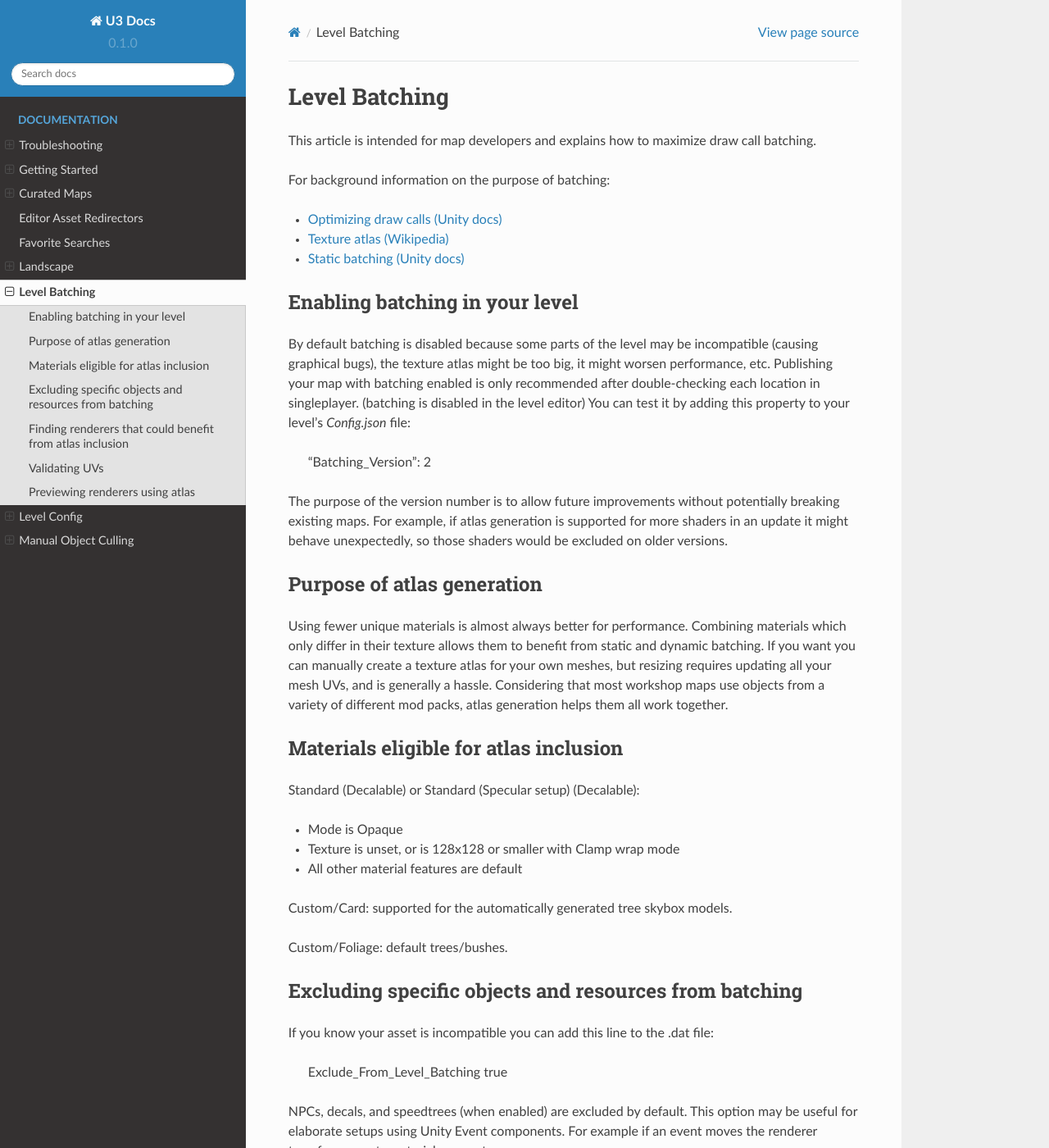
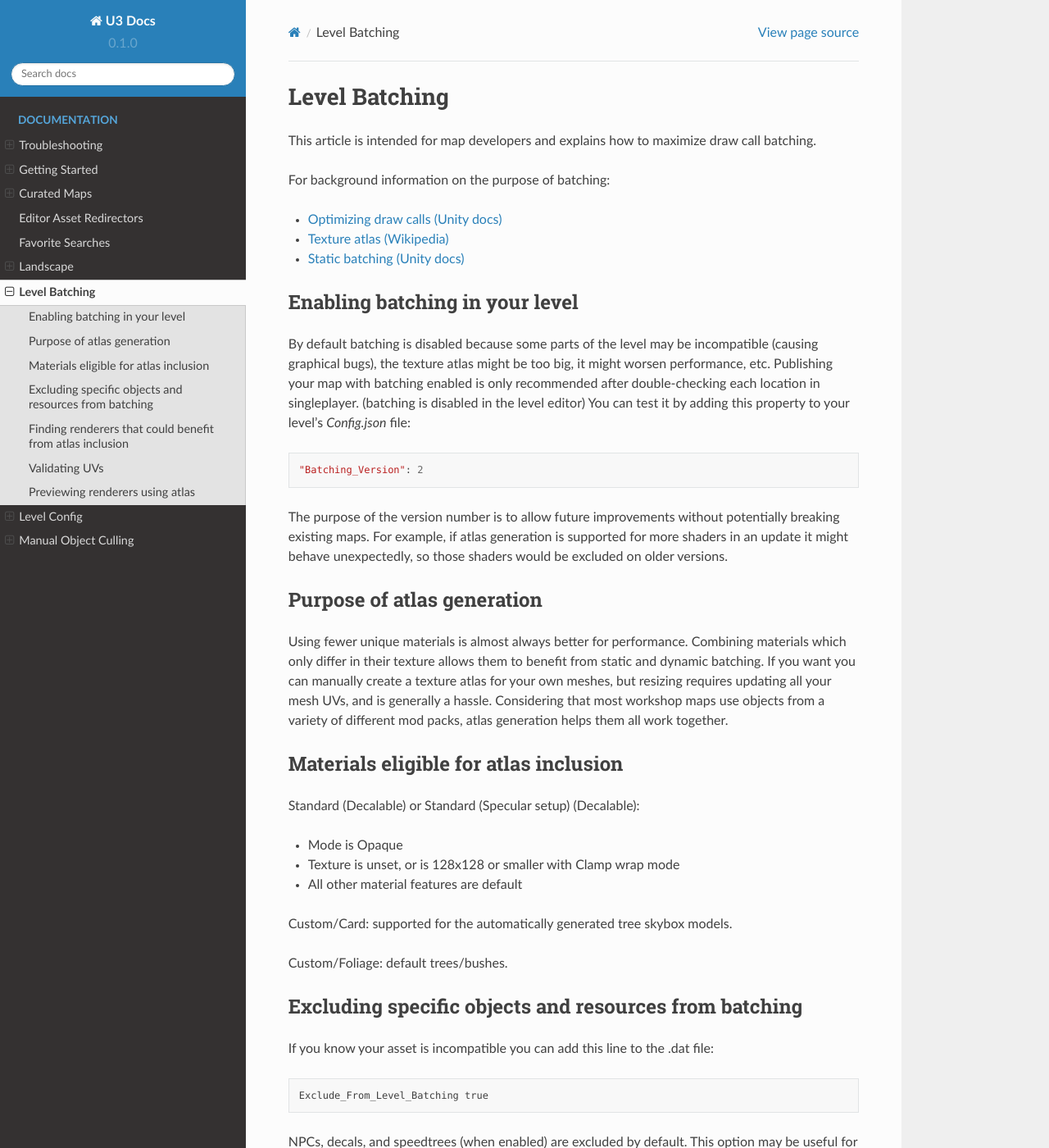
Before and after one commit to MoltonMontro/TestDocs, a Sphinx documentation site: the page built from docs/source/LevelBatching.rst, in a window 1280 px wide and 1400 px high. Shown: the whole window at 82% size. Built offline with Sphinx 7.4.7 and the Read the Docs theme 2.0.0, drawn with Linux system fonts in a browser that asks for light colours.

```diff
--- a/docs/source/LevelBatching.rst
+++ b/docs/source/LevelBatching.rst
@@ -12,7 +12,7 @@ For background information on the purpose of batching:
 Enabling batching in your level
 -------------------------------
 
-By default batching is disabled because some parts of the level may be incompatible (causing graphical bugs), the texture atlas might be too big, it might worsen performance, etc. Publishing your map with batching enabled is only recommended after double-checking each location in singleplayer. (batching is disabled in the level editor) You can test it by adding this property to your level's `Config.json` file:
+By default batching is disabled because some parts of the level may be incompatible (causing graphical bugs), the texture atlas might be too big, it might worsen performance, etc. Publishing your map with batching enabled is only recommended after double-checking each location in singleplayer. (batching is disabled in the level editor) You can test it by adding this property to your level's `Config.json` file::
 
 	"Batching_Version": 2
 
@@ -39,7 +39,7 @@ Custom/Foliage: default trees/bushes.
 Excluding specific objects and resources from batching
 ------------------------------------------------------
 
-If you know your asset is incompatible you can add this line to the .dat file:
+If you know your asset is incompatible you can add this line to the .dat file::
 
 	Exclude_From_Level_Batching true
 
```
